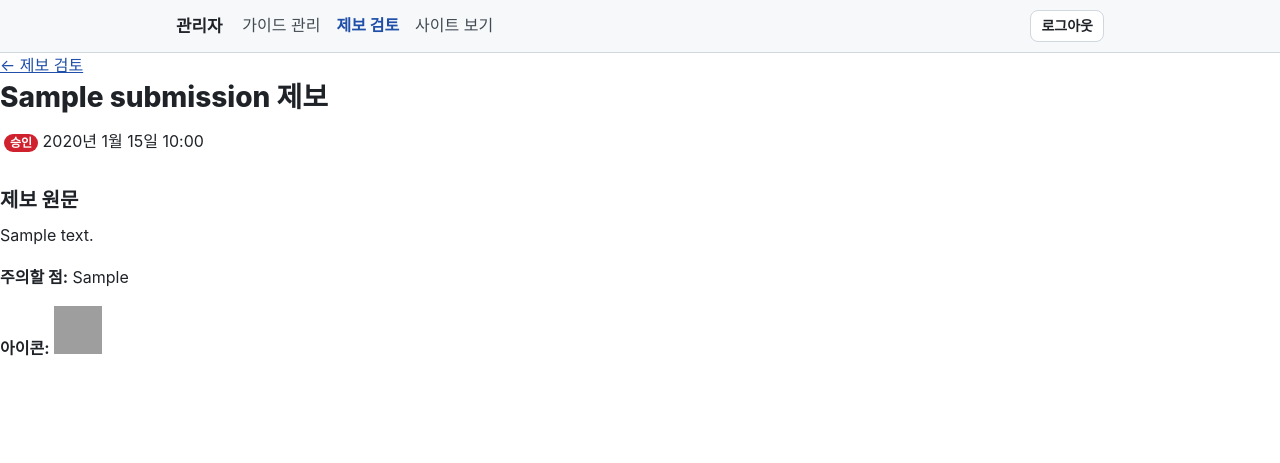
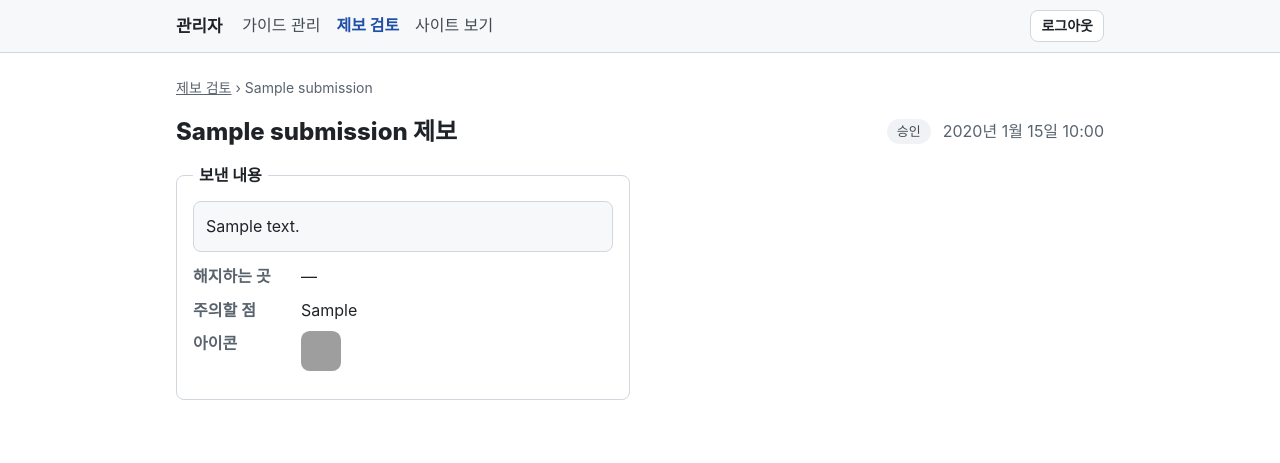
Before and after one commit to whtngml18/subscription-cancel-guide, a Spring Boot app: page /admin/submissions/1 in a window 1280 px wide. Shown: the top 463 px of the page. Run offline with Spring Boot 4, Linux system fonts and the light colour scheme; the visitor is signed in with stand-in values (Sample User, id 1); data comes from the database, SQL or seed files in the repository; tables that the repository leaves empty hold one stand-in row (values such as "Sample post"); some of the project's set-up classes (security, data sources, template engines, error pages and the like) are left out, and stand-ins take their place; some web fonts are replaced; grey boxes are pictures that could not be loaded.

Commit message:
feat: 관리자 제보 검토 화면 2단 배치
Co-Authored-By: Claude Opus 5.5 <noreply@anthropic.com>

```diff
--- a/src/main/resources/static/css/site.css
+++ b/src/main/resources/static/css/site.css
@@ -893,3 +893,18 @@ main.wrap-wide {
     font-size: 1.4rem;
     text-align: center;
 }
+
+.check-list {
+    display: flex;
+    flex-direction: column;
+    gap: 6px;
+    margin: 0 0 16px;
+}
+
+.check-list label {
+    display: flex;
+    align-items: flex-start;
+    gap: 8px;
+}
+
+.check-list .field-help { margin: -4px 0 4px 24px; }
--- a/src/main/resources/templates/admin/submission.html
+++ b/src/main/resources/templates/admin/submission.html
@@ -4,105 +4,110 @@
 <body>
 <header th:replace="~{fragments/layout :: adminHeader}"></header>
 
-<main class="container">
-    <div class="alert alert-danger" th:if="${uploadError}" th:text="${uploadError}">업로드 오류</div>
-    <a class="d-inline-block mb-2" th:href="@{/admin/submissions}">← 제보 검토</a>
+<main class="wrap-wide">
+    <p class="alert-error" role="alert" th:if="${uploadError}" th:text="${uploadError}">업로드 오류</p>
 
-    <h1 class="h3" th:text="${submission.serviceName} + ' 제보'">제보</h1>
+    <nav class="breadcrumb" aria-label="위치">
+        <ol>
+            <li><a th:href="@{/admin/submissions}">제보 검토</a></li>
+            <li aria-current="page" th:text="${submission.serviceName}">서비스</li>
+        </ol>
+    </nav>
 
-    <p class="d-flex flex-wrap align-items-center gap-2 text-secondary">
-        <span class="badge rounded-pill text-bg-secondary" th:text="${submission.status.label}">검토 대기</span>
-        <span th:text="${#temporals.format(submission.createdAt, 'yyyy년 M월 d일 HH:mm')}">제보 시각</span>
-    </p>
+    <div class="page-bar">
+        <h1 th:text="${submission.serviceName} + ' 제보'">제보</h1>
+        <span class="chip" th:text="${submission.status.label}">검토 대기</span>
+        <span class="muted" th:text="${#temporals.format(submission.createdAt, 'yyyy년 M월 d일 HH:mm')}">제보 시각</span>
+    </div>
 
-    <section class="card mb-4">
-        <div class="card-body">
-            <h2 class="h5 card-title">제보 원문</h2>
-            <p class="card-text pre-line" th:text="${submission.rawText}">해지 방법 글</p>
-            <p class="card-text mb-1" th:unless="${submission.channels.isEmpty()}">
-                <strong>해지하는 곳:</strong>
-                <span th:each="channel, stat : ${submission.channels}" th:text="${channel.label} + (${stat.last} ? '' : ' · ')">앱</span>
-            </p>
-            <p class="card-text mb-1" th:if="${submission.caution != null}">
-                <strong>주의할 점:</strong> <span th:text="${submission.caution}">주의</span>
-            </p>
-            <p class="card-text" th:if="${submission.icon != null}">
-                <strong>아이콘:</strong>
-                <img th:src="@{/admin/icons/{id}(id=${submission.icon.id})}" width="48" height="48" alt="제보한 아이콘" class="rounded border align-middle">
-            </p>
+    <!-- 왼쪽: 사용자가 보낸 내용 / 오른쪽: 승인·반려 (좁은 화면에서는 위아래) -->
+    <div class="cols-2">
+        <div>
+            <fieldset class="form-section">
+                <legend>보낸 내용</legend>
+                <p class="raw-text" th:text="${submission.rawText}">해지 방법 글</p>
+                <div class="summary-box" style="border: 0; padding: 0">
+                    <dl>
+                        <dt>해지하는 곳</dt>
+                        <dd>
+                            <th:block th:if="${submission.channels.isEmpty()}">—</th:block>
+                            <span th:each="channel, stat : ${submission.channels}" th:text="${channel.label} + (${stat.last} ? '' : ' · ')">앱</span>
+                        </dd>
+                        <dt>주의할 점</dt>
+                        <dd th:text="${submission.caution} ?: '—'">주의</dd>
+                        <dt>아이콘</dt>
+                        <dd>
+                            <img th:if="${submission.icon != null}" th:src="@{/admin/icons/{id}(id=${submission.icon.id})}"
+                                 width="48" height="48" alt="제보한 아이콘" class="svc-icon">
+                            <th:block th:if="${submission.icon == null}">—</th:block>
+                        </dd>
+                    </dl>
+                </div>
+            </fieldset>
+
+            <fieldset class="form-section" th:unless="${aiSteps.isEmpty()}">
+                <legend>AI가 나눈 단계</legend>
+                <p class="muted">제보 원문과 비교해 보세요. 승인할 때 이 단계를 그대로 가져올 수 있어요.</p>
+                <ol th:replace="~{fragments/steps :: stepList(${aiSteps}, null)}"></ol>
+            </fieldset>
         </div>
-    </section>
 
-    <section class="card mb-4" th:unless="${aiSteps.isEmpty()}">
-        <div class="card-body">
-            <h2 class="h5 card-title">AI가 나눈 단계</h2>
-            <p class="text-secondary small">제보 원문과 비교해 보세요. 승인할 때 이 단계를 그대로 가져올 수 있어요.</p>
-            <ol class="phone-list">
-                <li th:each="step : ${aiSteps}">
-                    <figure th:replace="~{fragments/phone :: phone(${step}, null)}"></figure>
-                </li>
-            </ol>
-        </div>
-    </section>
-
-    <th:block th:if="${submission.pending}">
-        <section class="card border-primary mb-4" th:if="${sameName != null}">
-            <div class="card-body">
-                <h2 class="h5 card-title">기존 서비스로 승인</h2>
+        <div th:if="${submission.pending}">
+            <fieldset class="form-section" th:if="${sameName != null}">
+                <legend>기존 서비스로 승인</legend>
                 <p th:text="'이미 \'' + ${sameName.name} + '\' 가이드가 있어요. 새로 만들지 않고 이 가이드를 고칠 수 있어요.'">이미 가이드가 있어요.</p>
                 <form th:action="@{/admin/submissions/{id}/approve-existing(id=${submission.id})}" method="post">
-                    <div class="form-check mb-3" th:unless="${aiSteps.isEmpty()}">
-                        <input class="form-check-input" type="checkbox" id="importAiStepsExisting" name="importAiSteps" value="true">
-                        <label class="form-check-label" for="importAiStepsExisting">기존 해지 단계를 지우고 AI 단계로 바꾸기</label>
-                    </div>
-                    <div class="form-check mb-3" th:if="${submission.hasDetails()}">
-                        <input class="form-check-input" type="checkbox" id="importDetailsExisting" name="importDetails" value="true">
-                        <label class="form-check-label" for="importDetailsExisting">해지하는 곳·주의할 점을 제보 내용으로 바꾸기</label>
-                    </div>
-                    <div class="form-check mb-3" th:if="${submission.icon != null}">
-                        <input class="form-check-input" type="checkbox" id="importIconExisting" name="importIcon" value="true">
-                        <label class="form-check-label" for="importIconExisting">아이콘을 제보한 이미지로 바꾸기</label>
+                    <div class="check-list">
+                        <label th:unless="${aiSteps.isEmpty()}">
+                            <input type="checkbox" id="importAiStepsExisting" name="importAiSteps" value="true">
+                            기존 해지 단계를 지우고 AI 단계로 바꾸기
+                        </label>
+                        <label th:if="${submission.hasDetails()}">
+                            <input type="checkbox" id="importDetailsExisting" name="importDetails" value="true">
+                            해지하는 곳·주의할 점을 제보 내용으로 바꾸기
+                        </label>
+                        <label th:if="${submission.icon != null}">
+                            <input type="checkbox" id="importIconExisting" name="importIcon" value="true">
+                            아이콘을 제보한 이미지로 바꾸기
+                        </label>
                     </div>
                     <button class="btn btn-primary" type="submit" th:text="'\'' + ${sameName.name} + '\'(으)로 승인'">기존 서비스로 승인</button>
                 </form>
-            </div>
-        </section>
+            </fieldset>
 
-        <section class="mb-4">
-            <h2 class="h5">새 서비스로 승인</h2>
-            <p class="text-secondary">서비스 정보를 채우고 승인하면, 다음 화면에서 해지 단계를 입력해요.</p>
+            <form th:action="@{/admin/submissions/{id}/approve(id=${submission.id})}" th:object="${form}"
+                  method="post" enctype="multipart/form-data">
+                <h2 style="margin-top: 0">새 서비스로 승인</h2>
+                <p class="muted">서비스 정보를 채우고 승인하면, 다음 화면에서 해지 단계를 입력해요.</p>
+                <th:block th:replace="~{fragments/subscription-fields :: fields}"></th:block>
+                <div class="check-list">
+                    <label th:unless="${aiSteps.isEmpty()}">
+                        <input type="checkbox" id="importAiSteps" name="importAiSteps" value="true" checked>
+                        AI 단계를 해지 단계로 가져오기
+                    </label>
+                    <label th:if="${submission.hasDetails()}">
+                        <input type="checkbox" id="importDetails" name="importDetails" value="true" checked aria-describedby="importDetails-help">
+                        해지하는 곳·주의할 점 가져오기
+                    </label>
+                    <p class="field-help" id="importDetails-help" th:if="${submission.hasDetails()}">체크하면 위에 쓴 값 대신 제보 내용을 써요.</p>
+                    <label th:if="${submission.icon != null}">
+                        <input type="checkbox" id="importIcon" name="importIcon" value="true" checked>
+                        아이콘 가져오기 (위에서 새 아이콘을 올리면 그것을 써요)
+                    </label>
+                </div>
+                <button class="btn btn-primary" type="submit">새 서비스로 승인</button>
+            </form>
 
-            <form class="card card-body" th:action="@{/admin/submissions/{id}/approve(id=${submission.id})}" th:object="${form}" method="post" enctype="multipart/form-data">
-                <th:block th:replace="~{fragments/subscription-fields :: fields}"></th:block>
-                <div class="form-check mb-3" th:unless="${aiSteps.isEmpty()}">
-                    <input class="form-check-input" type="checkbox" id="importAiSteps" name="importAiSteps" value="true" checked>
-                    <label class="form-check-label" for="importAiSteps">AI 단계를 해지 단계로 가져오기</label>
-                </div>
-                <div class="form-check mb-3" th:if="${submission.hasDetails()}">
-                    <input class="form-check-input" type="checkbox" id="importDetails" name="importDetails" value="true" checked>
-                    <label class="form-check-label" for="importDetails">해지하는 곳·주의할 점 가져오기</label>
-                </div>
-                <div class="form-check mb-3" th:if="${submission.icon != null}">
-                    <input class="form-check-input" type="checkbox" id="importIcon" name="importIcon" value="true" checked>
-                    <label class="form-check-label" for="importIcon">아이콘 가져오기 (위에서 새 아이콘을 올리면 그것을 써요)</label>
-                </div>
-                <div>
-                    <button class="btn btn-primary" type="submit">새 서비스로 승인</button>
-                </div>
-            </form>
-        </section>
-
-        <section class="card border-danger">
-            <div class="card-body">
-                <h2 class="h5 card-title text-danger">반려</h2>
+            <section class="danger-zone">
+                <h2 style="margin-top: 0">반려</h2>
                 <p>반려한 제보는 공개되지 않아요. 기록은 남아요.</p>
                 <form th:action="@{/admin/submissions/{id}/reject(id=${submission.id})}" method="post"
                       onsubmit="return confirm('이 제보를 반려할까요?');">
-                    <button class="btn btn-outline-danger" type="submit">반려</button>
+                    <button class="btn btn-danger" type="submit">반려</button>
                 </form>
-            </div>
-        </section>
-    </th:block>
+            </section>
+        </div>
+    </div>
 </main>
 </body>
 </html>
```
Also changed, not shown: src/main/resources/templates/admin/submissions.html (+38 -26 lines), 1 other file.
